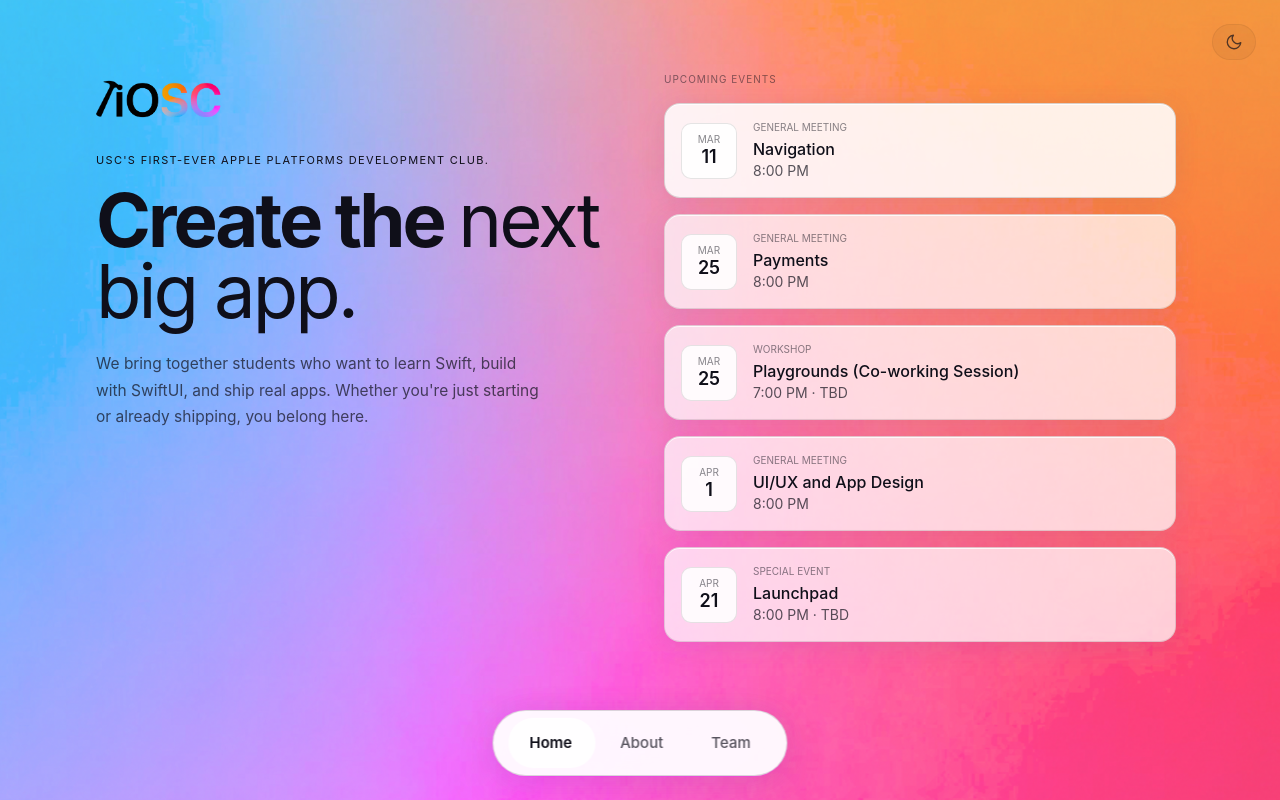
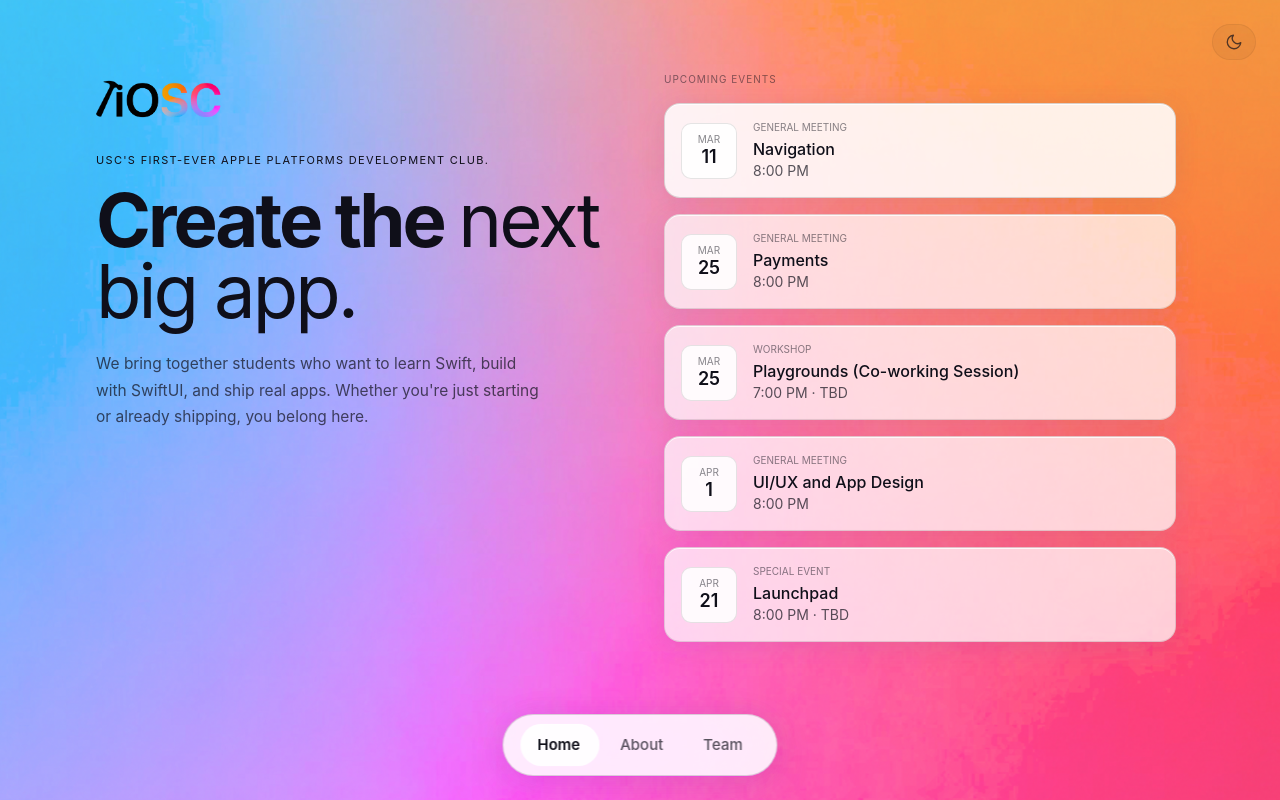
Before and after one commit to shrutinatala/iosc-website-redesign, a Next.js app: page / in a window 1280 px wide. Built offline with nearby package versions, Linux system fonts and the light colour scheme.

Commit message:
still need to fix but slightly better button

```diff
--- a/src/app/globals.css
+++ b/src/app/globals.css
@@ -130,6 +130,12 @@ body {
     transform 0.36s cubic-bezier(0.4, 0, 0.2, 1);
 }
 
+@media (max-width: 768px) {
+  .page {
+    padding-bottom: 112px;
+  }
+}
+
 .page.inactive {
   opacity: 0;
   transform: translateY(12px) scale(0.986);
@@ -209,8 +215,8 @@ body {
 }
 
 .nav-pill {
-  --nav-pad-y: 10px;
-  --nav-pad-x: 14px;
+  --nav-pad-y: 9px;
+  --nav-pad-x: 16px;
   position: fixed;
   bottom: 24px;
   left: 50%;
@@ -221,7 +227,7 @@ body {
   justify-content: center;
   gap: 4px;
   padding: var(--nav-pad-y) var(--nav-pad-x);
-  background: var(--glass-3);
+  background: var(--glass-2);
   backdrop-filter: blur(40px) saturate(1.8) brightness(1.1);
   -webkit-backdrop-filter: blur(40px) saturate(1.8) brightness(1.1);
   border: 0.5px solid var(--border-2);
@@ -240,7 +246,7 @@ body {
 }
 
 .nav-btn {
-  padding: 11px 22px;
+  padding: 10px 18px;
   font-size: 15px;
   font-weight: 500;
   font-family: var(--sans);
@@ -270,8 +276,8 @@ body {
 
 .nav-indicator {
   position: absolute;
-  top: calc(var(--nav-pad-y) - 3px);
-  bottom: calc(var(--nav-pad-y) - 3px);
+  top: var(--nav-pad-y);
+  bottom: var(--nav-pad-y);
   /* Fully round slider */
   border-radius: 999px;
   background: var(--glass-3);
```
